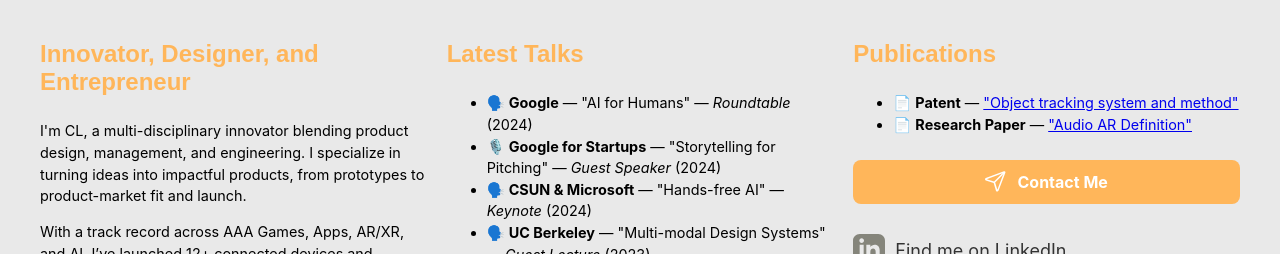
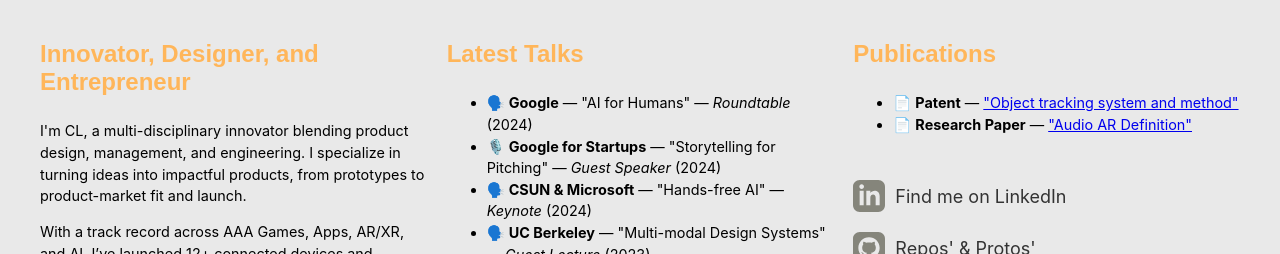
Before and after one commit to CL-LCQ/webportfolio, a React (Create React App) app: page / in a window 1280 px wide. Shown: the top 254 px of the page. Built offline with nearby package versions, Linux system fonts and the light colour scheme; no server answers; the database is empty.

Commit message:
removed the contact me button

```diff
--- a/src/components/Header/Header.js
+++ b/src/components/Header/Header.js
@@ -48,7 +48,7 @@
           <li>📄 <strong>Research Paper</strong> — <a href="https://www.sciencedirect.com/science/article/abs/pii/S107158192300188X#:~:text=The%20AAR%20taxonomy%20consists%20of,Adapted%2C%20with%20three%20subcategories%20respectively." target="_blank">"Audio AR Definition"</a></li>
         </ul>
         </div>
-        <a href="mailto:2dcharles@gmail.com" className="contact-button" target="_blank" rel="noopener noreferrer">
+        {/* <a href="mailto:2dcharles@gmail.com" className="contact-button" target="_blank" rel="noopener noreferrer">
           <svg
             width="22"
             height="22"
@@ -63,7 +63,7 @@
             </g>
           </svg>
           Contact Me
-        </a>
+        </a> */}
 
 
         <div className="social-media">
```
